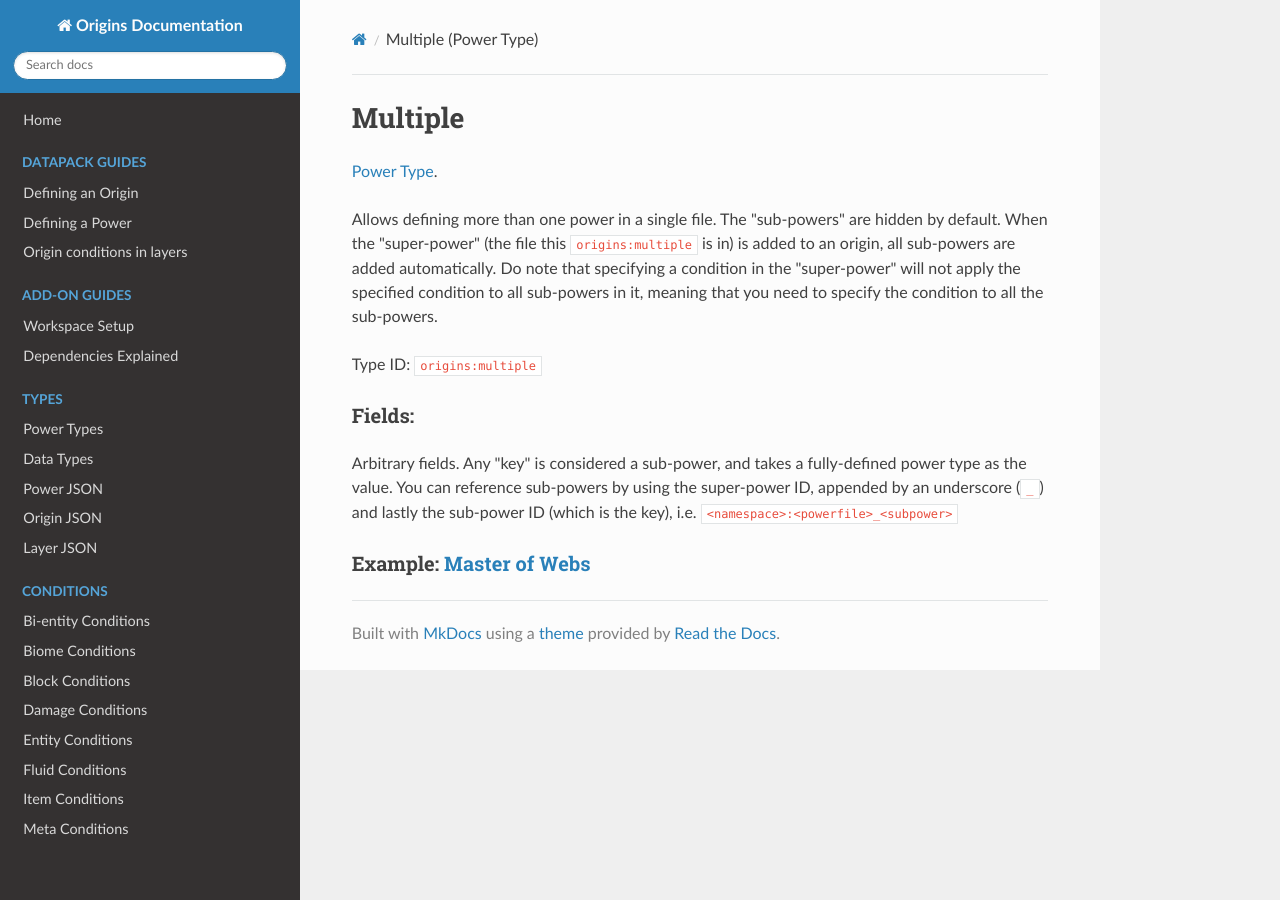
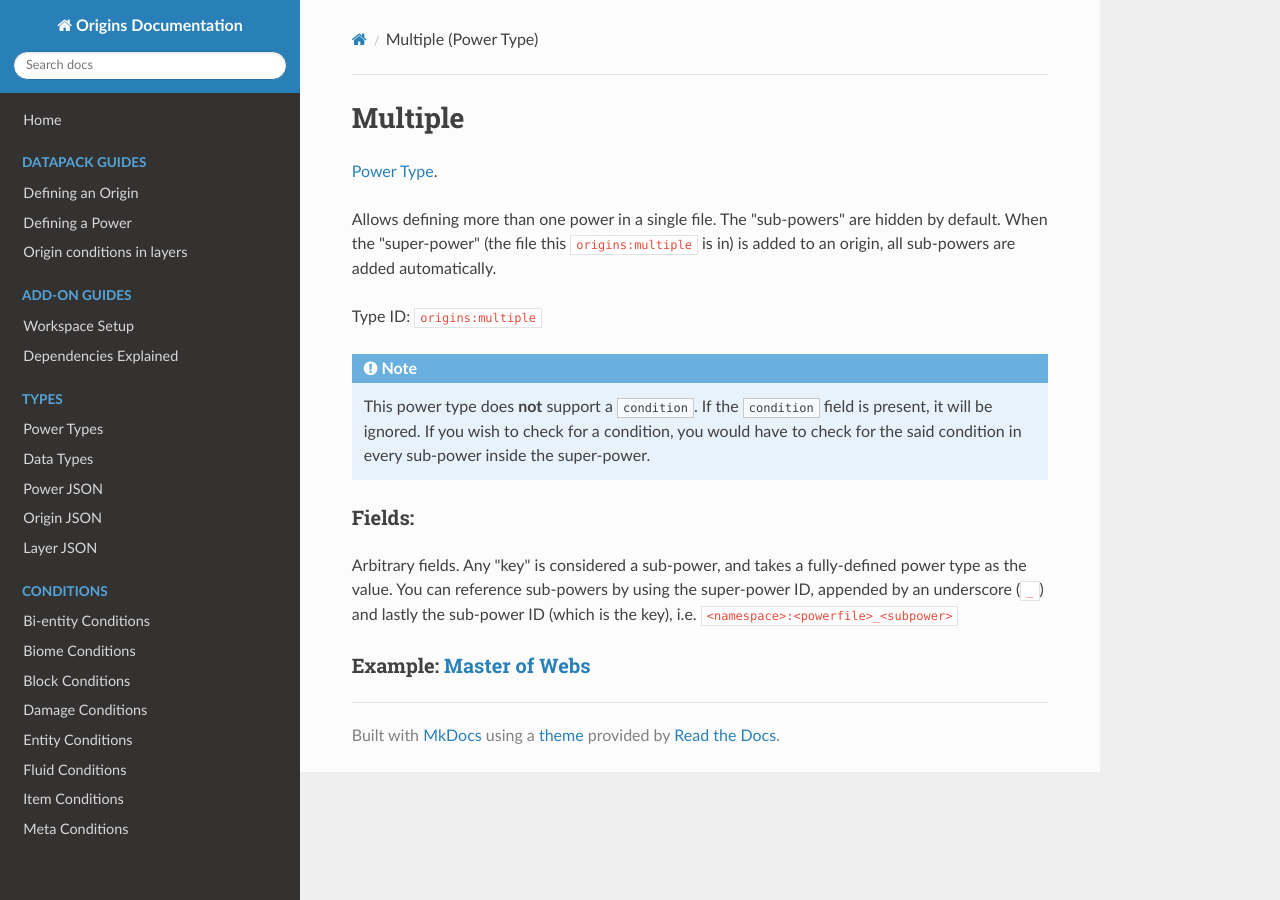
Before and after one commit to apace100/origins-docs, an MkDocs documentation site: the page built from docs/power_types/multiple.md, in a window 1280 px wide. Built offline with MkDocs 1.6.1, drawn with Linux system fonts in a browser that asks for light colours; nearby versions of some CDN libraries.

Commit message:
Added an admonition note in `multiple.md`

```diff
--- a/docs/power_types/multiple.md
+++ b/docs/power_types/multiple.md
@@ -6,9 +6,13 @@ date: 2021-04-07
 
 [Power Type](../power_types.md).
 
-Allows defining more than one power in a single file. The "sub-powers" are hidden by default. When the "super-power" (the file this `origins:multiple` is in) is added to an origin, all sub-powers are added automatically. Do note that specifying a condition in the "super-power" will not apply the specified condition to all sub-powers in it, meaning that you need to specify the condition to all the sub-powers.
+Allows defining more than one power in a single file. The "sub-powers" are hidden by default. When the "super-power" (the file this `origins:multiple` is in) is added to an origin, all sub-powers are added automatically.
 
 Type ID: `origins:multiple`
+
+!!! note
+
+    This power type does **not** support a `condition`. If the `condition` field is present, it will be ignored. If you wish to check for a condition, you would have to check for the said condition in every sub-power inside the super-power.
 
 ### Fields:
 
```
